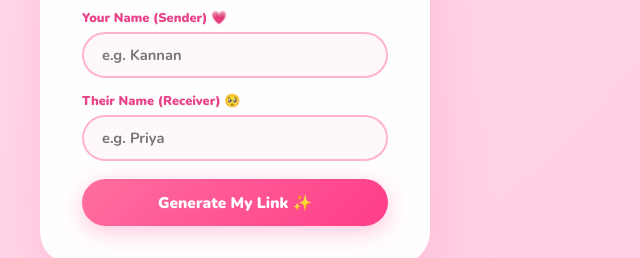
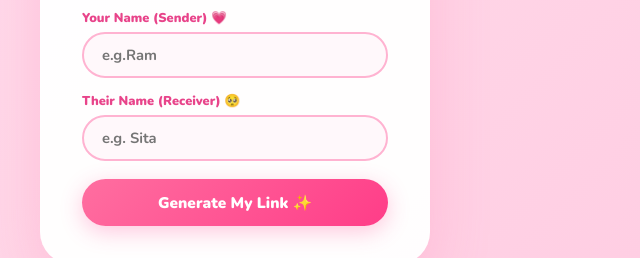
Before and after one commit to BetmonHere/loveme, a plain HTML site: page index.html in a window 1280 px wide. Shown: the part 328-586 px from the top of the page, 405-1045 px from the left. Drawn offline with nearby package versions, Linux system fonts and the light colour scheme.

Commit message:
Add files via upload

```diff
--- a/index.html
+++ b/index.html
@@ -225,11 +225,11 @@
     <p class="sc-sub">Enter names to make it personal!</p>
     <div class="inp-wrap">
       <label class="inp-lbl">Your Name (Sender) 💗</label>
-      <input type="text" id="senderInp" placeholder="e.g. Kannan" maxlength="30"/>
+      <input type="text" id="senderInp" placeholder="e.g.Ram" maxlength="30"/>
     </div>
     <div class="inp-wrap">
       <label class="inp-lbl">Their Name (Receiver) 🥺</label>
-      <input type="text" id="receiverInp" placeholder="e.g. Priya" maxlength="30"/>
+      <input type="text" id="receiverInp" placeholder="e.g. Sita" maxlength="30"/>
     </div>
     <button class="btn-gen" onclick="generateLink()">Generate My Link ✨</button>
     <div class="link-result" id="linkResult">
```
